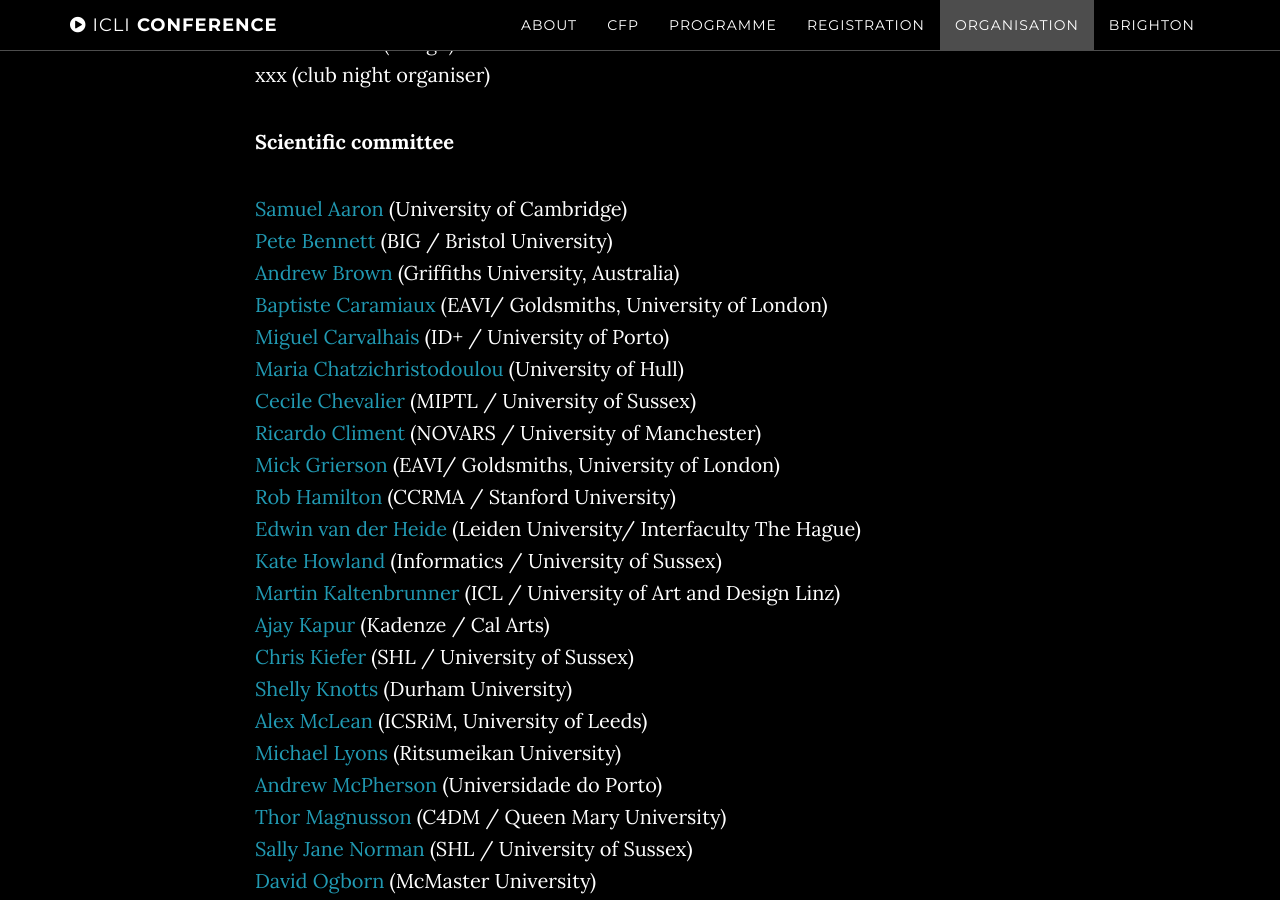
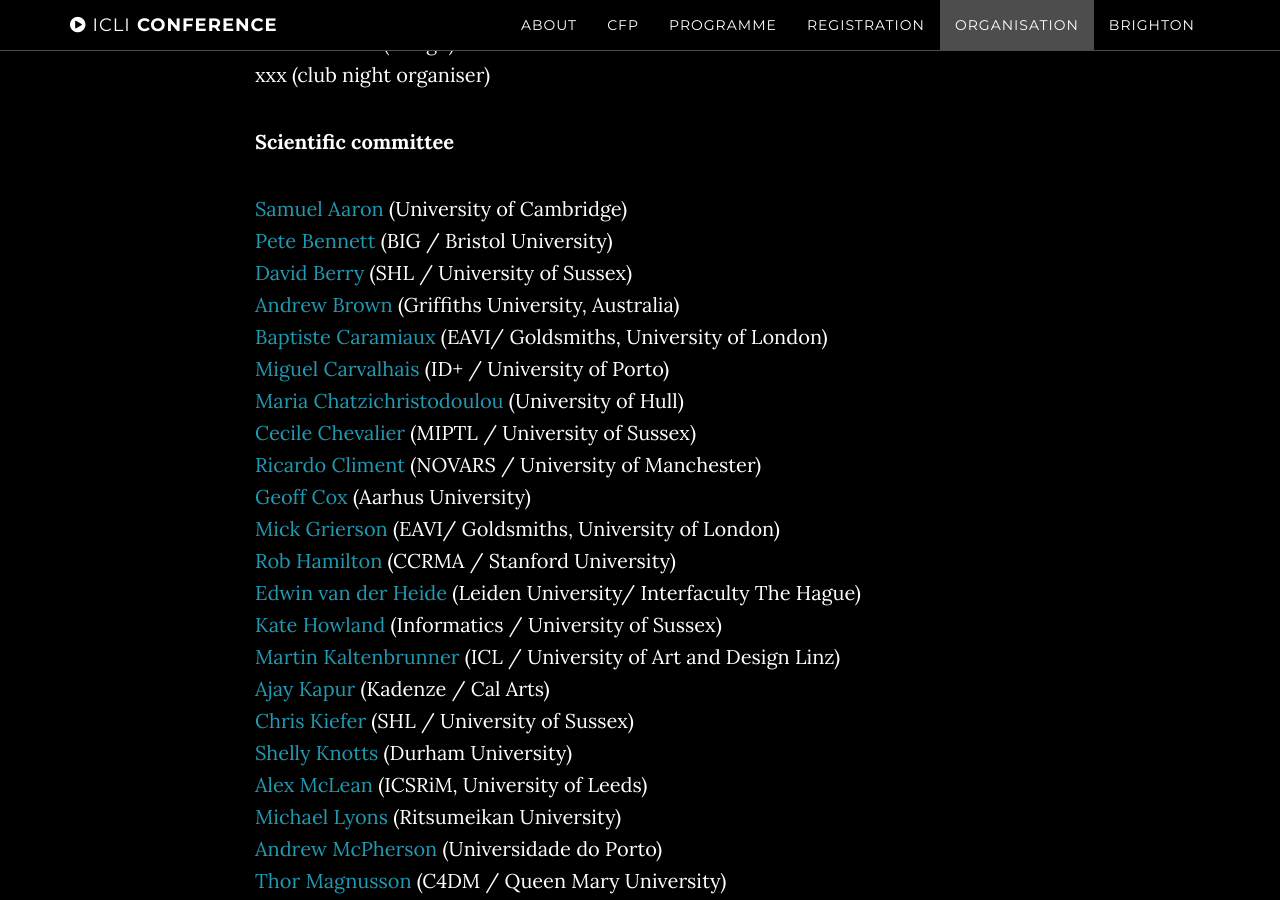
Before and after one commit to thormagnusson/liveinterfaces, a Jekyll site: the page built from index.html, in a window 1280 px wide and 900 px high, scrolled down 7510 px. Built offline with Jekyll 4.4.1, drawn with Linux system fonts in a browser that asks for light colours; some of the changed text lies outside the part shown.

Commit message:
adding scientific committee

```diff
--- a/_includes/organisation.html
+++ b/_includes/organisation.html
@@ -30,6 +30,9 @@
             <a href="http://big.cs.bris.ac.uk/people/bennett" target="_blank">
             Pete Bennett</a> (BIG / Bristol University)<br>
 
+            <a href="http://www.sussex.ac.uk/profiles/125219" target="_blank">
+            David Berry</a> (SHL / University of Sussex)<br>
+
             <a href="http://explodingart.com/wp/" target="_blank">
             Andrew Brown</a> (Griffiths University, Australia)<br>
 
@@ -47,6 +50,9 @@
 
             <a href="http://www.manchester.ac.uk/research/ricardo.climent/" target="_blank">
             Ricardo Climent</a> (NOVARS / University of Manchester)<br>
+
+            <a href="http://modin.yuri.at/" target="_blank">
+            Geoff Cox</a> (Aarhus University)<br>
 
             <a href="http://doc.gold.ac.uk/~mus02mg/" target="_blank">
             Mick Grierson</a> (EAVI/ Goldsmiths, University of London)<br>
@@ -118,11 +124,16 @@
             Jeff Snyder</a> (Princeton University)<br>
 
             <a href="http://eavi.goldsmithsdigital.com/staff/prof-atau-tanaka/" target="_blank">
-            Atau Tanaka</a> (EAVI/ Goldsmiths, University of London)</p>
+            Atau Tanaka</a> (EAVI/ Goldsmiths, University of London)<br>
 
             <a href="http://mlab.taik.fi/~korayt/" target="_blank">
             Koray Tahiroğlu</a> (Aalto University)<br>
 
+            <a href="http://www.sussex.ac.uk/profiles/125219" target="_blank">
+            Martin Zeilinger</a> (Anglia Ruskin University)<br>
+
+
+</p>
 
 
             <p><strong><strong>ICLI Steering Committee</strong></strong></p>
```
